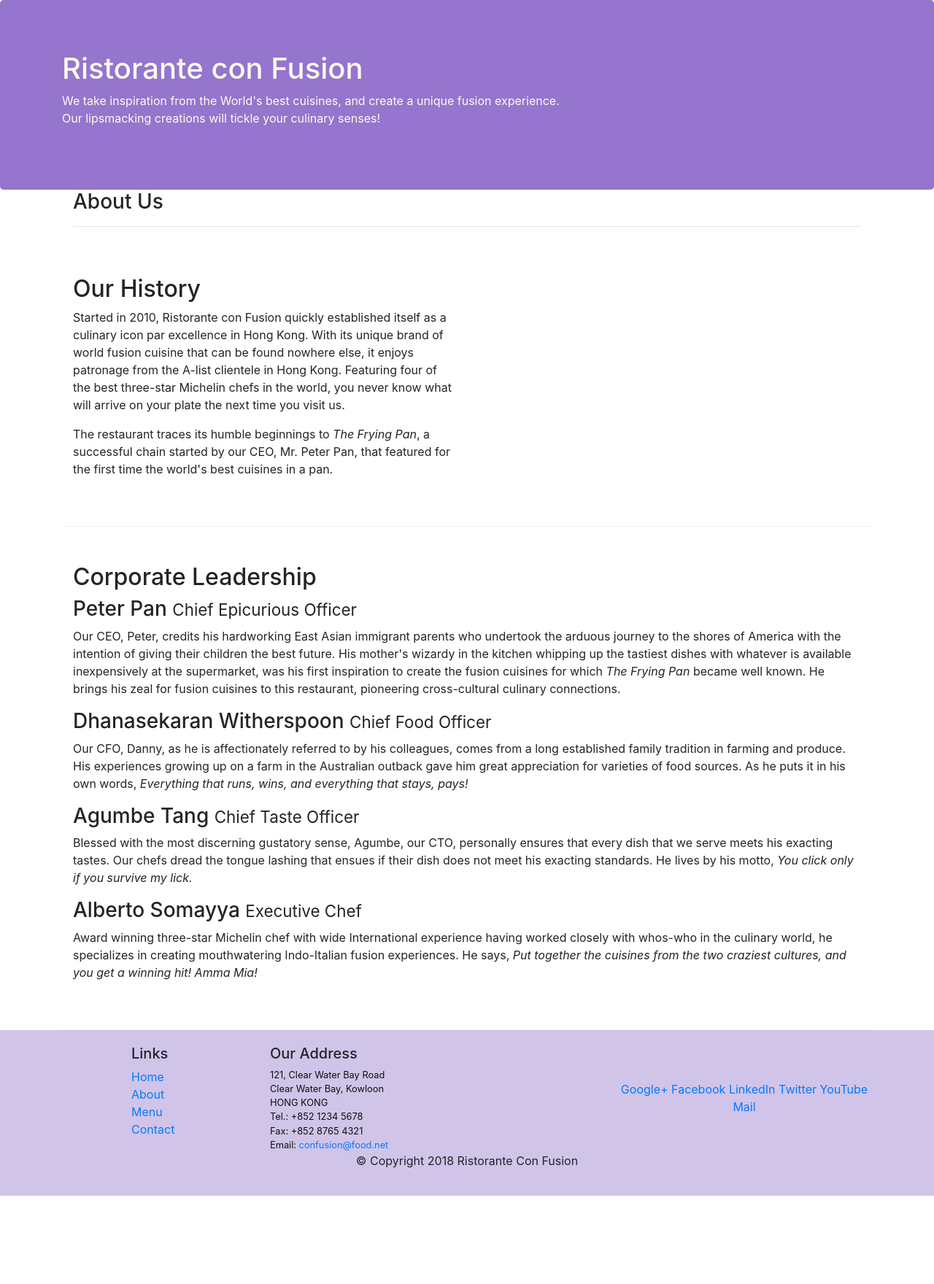
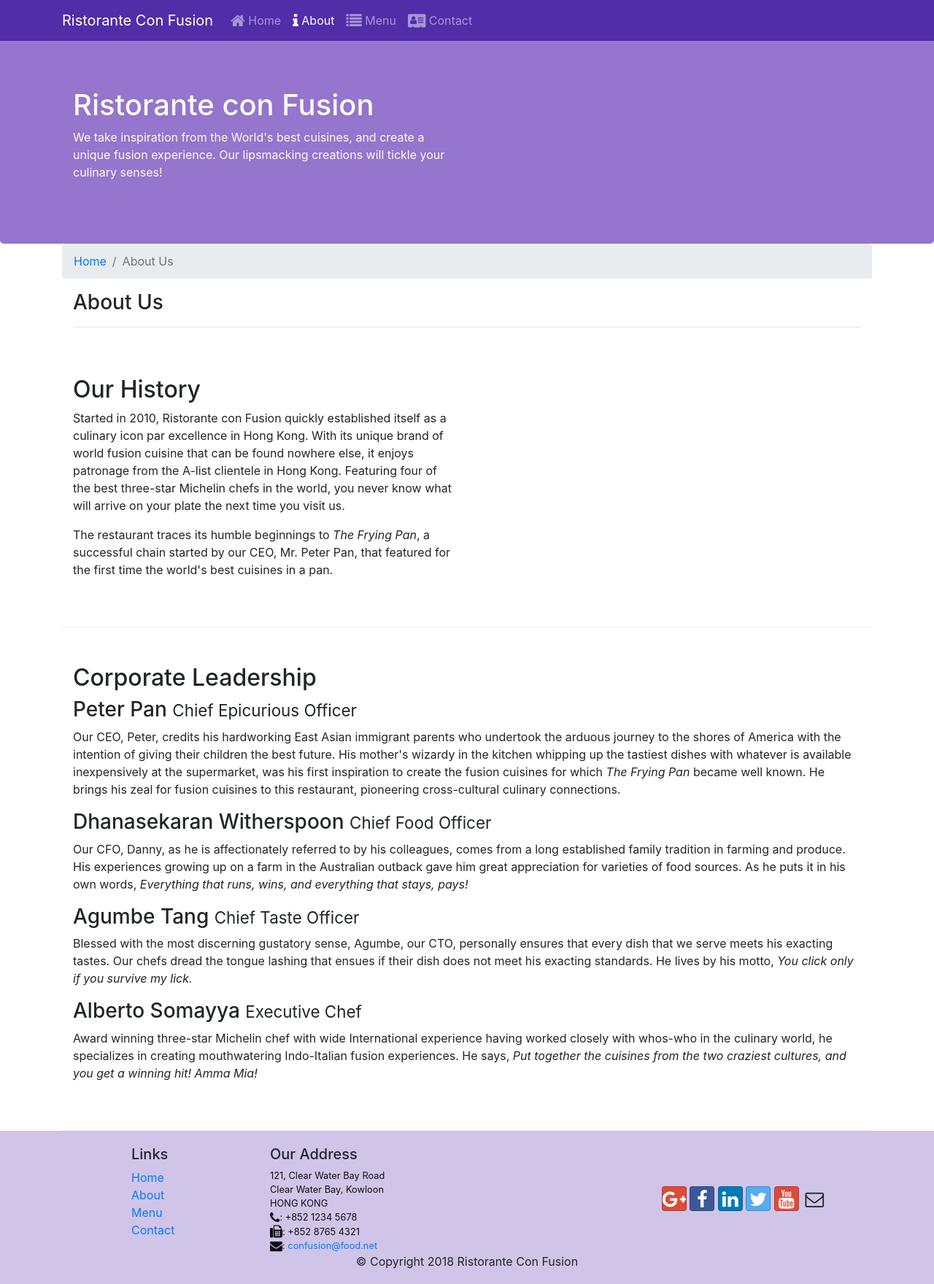
Before and after one commit to akshayhegde-cs/Fullstack-frontend-bootstrap-4, a website: page aboutus.html in a window 1280 px wide. Shown: the whole page at 73% size. Before the commit the page ends 1639 px from the top, so only its background shows below. Drawn offline with nearby package versions, Linux system fonts and the light colour scheme.

Commit message:
Navbar and Icons

```diff
--- a/aboutus.html
+++ b/aboutus.html
@@ -9,19 +9,36 @@
 
     <!-- Bootstrap CSS -->
     <link rel="stylesheet" href="node_modules/bootstrap/dist/css/bootstrap.min.css">
+    <link rel="stylesheet" href="node_modules/font-awesome/css/font-awesome.min.css">
+    <link rel="stylesheet" href="node_modules/bootstrap-social/bootstrap-social.css">
     <link rel="stylesheet" href="css/styles.css">
     <title>Ristorante Con Fusion: About Us</title>
 
 </head>
 
 <body>
-
+    <nav class="navbar navbar-dark navbar-expand-sm fixed-top">
+        <div class="container">
+            <button class="navbar-toggler" type="button" data-toggle="collapse" data-target="#Navbar">
+                <span class="navbar-toggler-icon"></span>
+            </button>
+           <a class="navbar-brand" href="./index.html">Ristorante Con Fusion</a>
+           <div class="collapse navbar-collapse" id="Navbar">
+                <ul class="navbar-nav mr-auto">
+                    <li class="nav-item"><a class="nav-link" href="./index.html"><span class="fa fa-home fa-lg"></span> Home</a></li>
+                    <li class="nav-item active"><a class="nav-link" href="#"><span class="fa fa-info fa-lg"></span> About</a></li>
+                    <li class="nav-item"><a class="nav-link" href="#"><span class="fa fa-list fa-lg"></span> Menu</a></li>
+                    <li class="nav-item"><a class="nav-link" href="#"><span class="fa fa-address-card fa-lg"></span> Contact</a></li>
+                </ul>
+            </div>
+        </div>
+    </nav>
     <header class="jumbotron">
         <div class="container">
             <div class="row row-header">
-                <div class="col-12 col-sm-8">
+                <div class="col-12 col-sm-6">
                     <h1>Ristorante con Fusion</h1>
-                    <p>We take inspiration from the World's best cuisines, and create a unique fusion experience. <br>Our lipsmacking creations will tickle your culinary senses!<br/></p>
+                    <p>We take inspiration from the World's best cuisines, and create a unique fusion experience. Our lipsmacking creations will tickle your culinary senses!</p>
                 </div>
                 <div class="col-12 col-sm">
                 </div>
@@ -31,6 +48,10 @@
 
     <div class="container">
         <div class="row row-header">
+            <ol class="col-12 breadcrumb">
+                <li class="breadcrumb-item"><a href="./index.html">Home</a></li>
+                <li class="breadcrumb-item active">About Us</li>
+            </ol>
             <div class="col-12 col-sm">
                <h3>About Us</h3>
                <hr>
@@ -69,7 +90,7 @@
                 <div class="col-4 offset-1 col-sm-2">
                     <h5>Links</h5>
                     <ul class="list-unstyled">
-                        <li><a href="#">Home</a></li>
+                        <li><a href="./index.html">Home</a></li>
                         <li><a href="#">About</a></li>
                         <li><a href="#">Menu</a></li>
                         <li><a href="#">Contact</a></li>
@@ -81,19 +102,19 @@
 		              121, Clear Water Bay Road<br>
 		              Clear Water Bay, Kowloon<br>
 		              HONG KONG<br>
-		              Tel.: +852 1234 5678<br>
-		              Fax: +852 8765 4321<br>
-		              Email: <a href="mailto:confusion@food.net">confusion@food.net</a>
+		              <i class="fa fa-phone fa-lg"></i>: +852 1234 5678<br>
+		              <i class="fa fa-fax fa-lg"></i>: +852 8765 4321<br>
+		              <i class="fa fa-envelope fa-lg"></i>: <a href="mailto:confusion@food.net">confusion@food.net</a>
 		           </address>
                 </div>
                 <div class="col-12 col-sm-4 align-self-center">
                     <div class="text-center">
-                        <a href="http://google.com/+">Google+</a>
-                        <a href="http://www.facebook.com/profile.php?id=">Facebook</a>
-                        <a href="http://www.linkedin.com/in/">LinkedIn</a>
-                        <a href="http://twitter.com/">Twitter</a>
-                        <a href="http://youtube.com/">YouTube</a>
-                        <a href="mailto:">Mail</a>
+                        <a class="btn btn-social-icon btn-google" href="http://google.com/+"><i class="fa fa-google-plus"></i></a>
+                        <a class="btn btn-social-icon btn-facebook" href="http://www.facebook.com/profile.php?id="><i class="fa fa-facebook"></i></a>
+                        <a class="btn btn-social-icon btn-linkedin" href="http://www.linkedin.com/in/"><i class="fa fa-linkedin"></i></a>
+                        <a class="btn btn-social-icon btn-twitter" href="http://twitter.com/"><i class="fa fa-twitter"></i></a>
+                        <a class="btn btn-social-icon btn-google" href="http://youtube.com/"><i class="fa fa-youtube"></i></a>
+                        <a class="btn btn-social-icon" href="mailto:"><i class="fa fa-envelope-o"></i></a>
                     </div>
                 </div>
            </div>
--- a/css/styles.css
+++ b/css/styles.css
@@ -7,7 +7,7 @@
     margin:0px auto;
     padding: 50px 0px 50px 0px;
     border-bottom: 1px ridge;
-    min-height:200px;
+    min-height:300px;
 }
 
 .footer{
@@ -16,7 +16,7 @@
     padding: 20px 0px 20px 0px;
 }
 .jumbotron {
-    padding:70px 30px 70px 0px;
+    padding:70px 30px 70px 30px;
     margin:0px auto;
     background: #9575CD ;
     color:floralwhite;
@@ -27,3 +27,12 @@
     margin:0px;
     color:#0f0f0f;
 }
+
+body{
+    padding:50px 0px 0px 0px;
+    z-index:0;
+}
+
+.navbar-dark {
+     background-color: #512DA8;
+}
--- a/package.json
+++ b/package.json
@@ -14,8 +14,10 @@
     "lite-server": "^2.3.0"
   },
   "dependencies": {
-    "bootstrap": "^4.0.0",
-    "jquery": "^3.3.1",
+    "bootstrap": "^4.6.0",
+    "bootstrap-social": "^5.1.1",
+    "font-awesome": "^4.7.0",
+    "jquery": "^3.5.1",
     "popper.js": "^1.12.9"
   }
 }
```
Also changed, not shown: index.html (added, +129 -0 lines), 1 other file.
